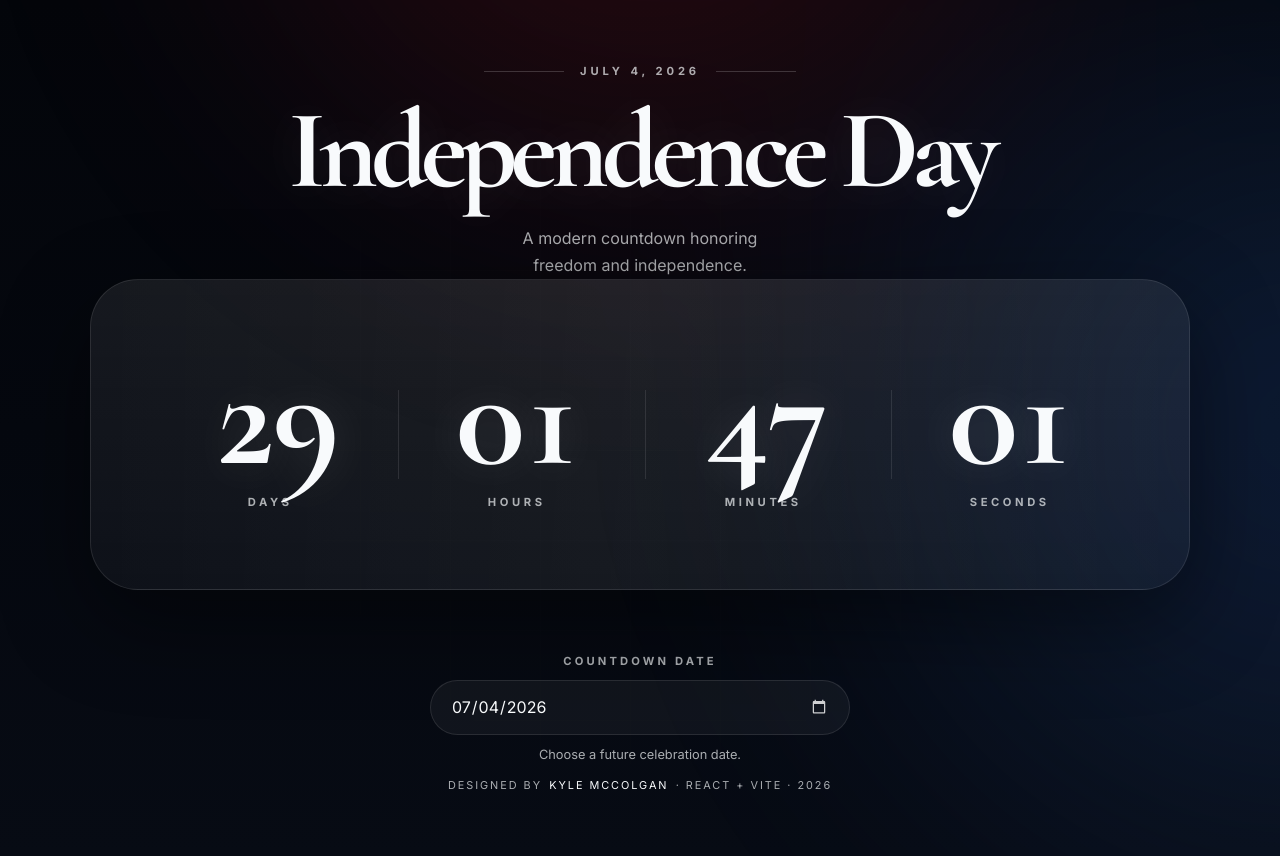
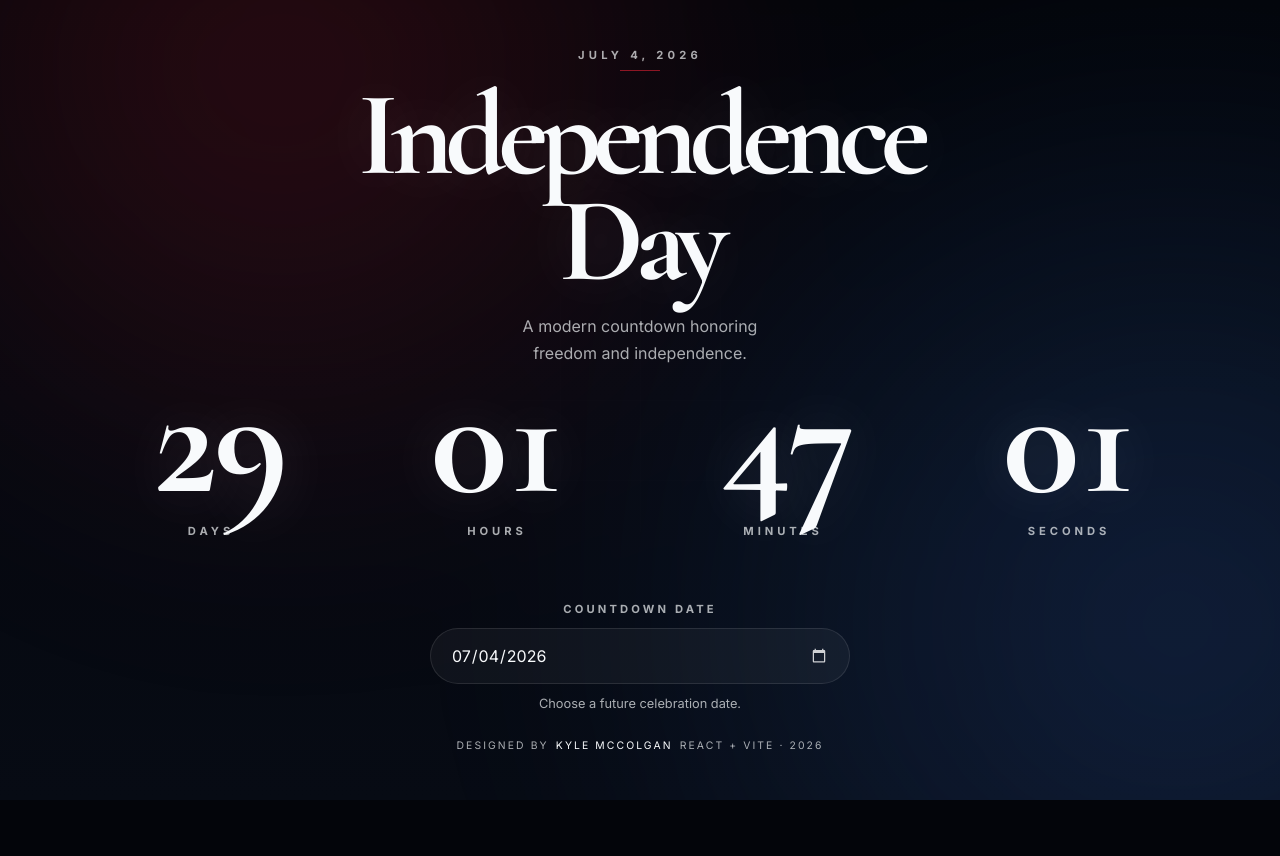
Before and after one commit to mcckyle/the-countdown, a React (Vite) app: page / in a window 1280 px wide. After the commit the page ends 800 px from the top, so only its background shows below. Built offline with nearby package versions, Linux system fonts and the light colour scheme.

Commit message:
App.jsx: Remove the Countdown section wrapper, use 'section' as the Countdown component outer wrapper instead of a div, and remove the pulse animation from Countdown.

```diff
--- a/index.html
+++ b/index.html
@@ -38,7 +38,7 @@
     />
 
     <!-- Prevent White Flash Before CSS Loads. -->
-    <style>html { background: #070b14; }</style>
+    <style>html { background: #03050a; }</style>
   </head>
 
   <body>
--- a/src/App.css
+++ b/src/App.css
@@ -6,12 +6,15 @@
 .app-shell
 {
     position: relative;
+    isolation: isolate;
+
     min-height: 100dvh;
     width: 100%;
+
     display: flex;
     flex-direction: column;
     align-items: center;
-    padding: clamp(1.5rem, 5vw, 4rem);
+    padding: clamp(1rem, 4vw, 3rem);
     overflow: hidden;
 }
 
@@ -22,17 +25,16 @@
 {
     content: "";
     position: absolute;
-    inset: -25%;
-    background: radial-gradient(circle at 50% 0%, rgba(185, 28, 45, 0.25), transparent 35%),
-                radial-gradient(circle at 85% 50%, rgba(59, 130, 246, 0.18), transparent 35%);
+    inset: -20%;
+    background: radial-gradient(circle at 30% 20%, rgba(185, 28, 45, 0.22), transparent 35%),
+                radial-gradient(circle at 80% 70%, rgba(59, 130, 246, 0.18), transparent 40%);
 
-    filter: blur(100px);
-    pointer-events: none;
+    filter: blur(90px);
+    z-index: -2;
 }
 
-
 /* ====================================
-   App Subtle Star Grid Styles.
+   App Subtle Background Texture Styles.
 ======================================= */
 .app-shell::after
 {
@@ -49,10 +51,11 @@
         rgba(255, 255, 255, 0.025) 1px,
         transparent 1px
     );
-    background-size: 90px 90px;
-    mask-image: radial-gradient(circle, black, transparent 75%);
-    opacity: 0.35;
+    background-size: 80px 80px;
+    mask-image: radial-gradient(circle, black, transparent 70%);
+    opacity: 0.25;
     pointer-events: none;
+    z-index: -1;
 }
 
 /* ====================================
@@ -60,13 +63,13 @@
 ======================================= */
 .main
 {
-    position: relative;
-    z-index: 1;
-    width: min(100%, 1100px);
+    width: min(100%, 1080px);
+    flex: 1;
     display: flex;
     flex-direction: column;
+    justify-content: center;
     align-items: center;
-    gap: clamp(2rem, 5vw, 4rem);
+    gap: clamp(2rem, 6vw, 4rem);
 
     animation: fadeIn 0.8s ease both;
 }
@@ -77,26 +80,17 @@
 .countdown-section
 {
     width: 100%;
-    position: relative;
-    padding: clamp(2rem, 7vw, 5rem);
-    border-radius: clamp(1.5rem, 4vw, 3rem);
-    background: linear-gradient(180deg, rgba(255, 255, 255, 0.075), rgba(255, 255, 255, 0.035));
+    padding: clamp(1.5rem, 6vw, 5rem);
+    border-radius: var(--radius);
+    background: linear-gradient(180deg, rgba(255, 255, 255, 0.07), rgba(255, 255, 255, 0.035));
     border: 1px solid var(--color-border);
     backdrop-filter: blur(var(--glass-blur));
     box-shadow: var(--shadow-soft);
     overflow: hidden;
 }
-.countdown-section::before
-{
-    content: "";
-    position: absolute;
-    inset: 0;
-    background: linear-gradient(90deg, transparent, rgba(255, 255, 255, 0.12), transparent);
-    opacity: 0.3;
-}
 
 /* ====================================
-   App Date Selector Styles.
+   App Date Picker Width Styles.
 ======================================= */
 .date-section, .date-picker { width: min(100%, 420px); }
 
@@ -124,5 +118,4 @@
 {
     .app-shell { padding: 1rem; }
     .app-shell::after { background-size: 55px 55px; }
-    .countdown-section { padding: 1.5rem; }
 }
--- a/src/App.jsx
+++ b/src/App.jsx
@@ -1,6 +1,6 @@
 //Filename: App.jsx
 //Author: Kyle McColgan
-//Date: 22 June 2026
+//Date: 1 July 2026
 //Description: This file contains the entry component for the Countdown React project.
 
 import { useState } from "react";
@@ -33,16 +33,13 @@ function App()
         <Header />
 
         <main className="main">
-          <section className="countdown-section">
-            <Countdown targetDate={targetDate} />
-          </section>
+          <Countdown targetDate={targetDate} />
           <DatePicker
             value={targetDate.split("T")[0]}
             minDate={today}
             onChange={handleDateChange}
           />
         </main>
-
         <Footer />
       </div>
     );
--- a/src/components/Countdown/Countdown.css
+++ b/src/components/Countdown/Countdown.css
@@ -8,7 +8,7 @@
     width: 100%;
     display: grid;
     grid-template-columns: repeat(4, 1fr);
-    gap: clamp(1rem, 4vw, 3rem);
+    gap: clamp(1rem, 5vw, 4rem);
     align-items: center;
 }
 
@@ -17,22 +17,10 @@
 ======================================= */
 .time-unit
 {
-    position: relative;
-
     display: flex;
     flex-direction: column;
     align-items: center;
     text-align: center;
-}
-.time-unit:not(:last-child)::after
-{
-    content: "";
-    position: absolute;
-    right: -15%;
-    top: 20%;
-    height: 60%;
-    width: 1px;
-    background: rgba(255, 255, 255, 0.10);
 }
 
 /* ====================================
@@ -40,18 +28,17 @@
 ======================================= */
 .time-value
 {
-    display: block;
     font-family: var(--heading-font);
-    font-size: clamp(4rem, 12vw, 9rem);
+    font-size: clamp(4rem, 14vw, 10rem);
     font-weight: 700;
     font-variant-numeric: tabular-nums;
 
-    line-height: 0.8;
-    letter-spacing: -0.06em;
+    line-height: 0.85;
+    letter-spacing: -0.07em;
     color: var(--color-text);
-    text-shadow: 0 0 45px rgba(255, 255, 255, 0.12);
+    text-shadow: 0 0 60px rgba(255, 255, 255, 0.14);
 
-    animation: countdownPulse 0.25s ease both;
+    animation: countdownTick 400ms ease both;
 }
 
 /* ====================================
@@ -59,10 +46,10 @@
 ======================================= */
 .time-label
 {
-    margin-top: 1.25rem;
+    margin-top: 1rem;
     font-size: 0.7rem;
     font-weight: 700;
-    letter-spacing: 0.32em;
+    letter-spacing: 0.35em;
     text-transform: uppercase;
     color: var(--color-text-muted);
 }
@@ -79,21 +66,18 @@
     align-items: center;
     justify-content: center;
     text-align: center;
-    gap: 1.5rem;
+    gap: 1rem;
 }
-.complete-badge
+.complete-date
 {
-    padding: 0.55rem 1.2rem;
-    border-radius: 999px;
-    background: rgba(255, 255, 255, 0.06);
-    border: 1px solid var(--color-border);
-    font-size: 0.7rem;
-    letter-spacing: 0.24em;
+    margin: 0;
+    font-size: 0.75rem;
+    letter-spacing: 0.3em;
     text-transform: uppercase;
     color: var(--color-text-muted);
 }
-.complete-title { font-size: clamp(3rem, 8vw, 6rem); letter-spacing: -0.05em; }
-.complete-subtitle { color: var(--color-text-muted); max-width: 34ch; }
+.complete-title { font-size: clamp(3rem, 9vw, 7rem); letter-spacing: -0.06em; }
+.complete-subtitle { margin: 0; color: var(--color-text-muted); max-width: 34ch; }
 
 /* ====================================
    Countdown Desktop Hover Styles.
@@ -107,10 +91,10 @@
 /* ====================================
    Countdown Animations Styles.
 ======================================= */
-@keyframes countdownPulse
+@keyframes countdownTick
 {
-    from { opacity: 0.65; transform: scale(0.96); }
-    to { opacity: 1; transform: scale(1); }
+    from { opacity: 0.6; transform: translateY(4px); }
+    to { opacity: 1; transform: translateY(0); }
 }
 
 /* ====================================
@@ -118,8 +102,7 @@
  ======================================= */
 @media (max-width: 760px)
 {
-    .countdown { grid-template-columns: repeat(2, 1fr); }
-    .time-unit:not(:last-child)::after { display: none; }
+    .countdown { grid-template-columns: repeat(2, 1fr); gap: 2rem; }
 }
 @media (max-width: 420px)
 {
--- a/src/components/Countdown/Countdown.jsx
+++ b/src/components/Countdown/Countdown.jsx
@@ -1,9 +1,9 @@
 //Filename: Countdown.jsx
 //Author: Kyle McColgan
-//Date: 22 June 2026
+//Date: 1 July 2026
 //Description: This file contains the parent component for the Countdown React project.
 
-import { useState, useEffect, useRef } from "react";
+import { useState, useEffect } from "react";
 import { getTimeRemaining } from "../../utils/timeUtils";
 
 import "./Countdown.css"
@@ -18,7 +18,6 @@ const UNITS = [
 function Countdown({ targetDate })
 {
   const [timeLeft, setTimeLeft] = useState(getTimeRemaining(targetDate));
-  const [pulse, setPulse] = useState(0);
 
   useEffect(() =>
   {
@@ -26,7 +25,6 @@ function Countdown({ targetDate })
     {
       const remaining = getTimeRemaining(targetDate);
       setTimeLeft(remaining);
-      setPulse(value => value + 1);
     };
 
     update();
@@ -40,35 +38,32 @@ function Countdown({ targetDate })
   if (complete)
   {
     return (
-      <div
-        className="countdown complete"
+      <section
+        className="countdown countdown-complete"
         aria-live="polite"
       >
-        <span className="complete-badge">July 4, 2026</span>
+        <p className="complete-date">July 4, 2026</p>
         <h2 className="complete-title">Happy Independence Day</h2>
         <p className="complete-subtitle">Honoring freedom and independence.</p>
-      </div>
+      </section>
     );
   }
 
   return (
-    <div
+    <section
       className="countdown"
       role="timer"
       aria-live="polite"
     >
       {UNITS.map(({ key, label }) => (
-        <div
-          key={key}
-          className="time-unit"
-        >
-          <span key={`${key}-${pulse}`} className="time-value">
+        <div key={key} className="time-unit">
+          <span className="time-value">
             {String(timeLeft[key]).padStart(2, "0")}
           </span>
           <span className="time-label">{label}</span>
         </div>
       ))}
-    </div>
+    </section>
   );
 }
 
--- a/src/components/DatePicker/DatePicker.css
+++ b/src/components/DatePicker/DatePicker.css
@@ -1,4 +1,4 @@
-/* Filename: src/components/DatePicker/DatePicker.css /*
+/* Filename: src/components/DatePicker/DatePicker.css */
 
 /* ====================================
    DatePicker Container Styles.
@@ -30,8 +30,8 @@
 .date-input
 {
     width: 100%;
-    min-height: 3.4rem;
-    padding: 0.9rem 1.25rem;
+    min-height: 3.5rem;
+    padding: 0.85rem 1.25rem;
 
     color: var(--color-text);
     background: rgba(255, 255, 255, 0.045);
@@ -43,6 +43,7 @@
     transition: border-color var(--transition),
                 box-shadow var(--transition);
 }
+.date-input:hover { border-color: var(--color-border-strong); }
 
 /* ====================================
    DatePicker Focus State Styles.
@@ -63,21 +64,3 @@
     cursor: pointer;
     opacity: 0.8;
 }
-
-/* DatePicker Desktop Hover Effects Styles. */
-@media (hover: hover)
-{
-    .date-input:hover
-    {
-        border-color: var(--color-border-strong);
-    }
-}
-
-/* ====================================
-   DatePicker Media Query Styles.
-======================================= */
-/*@media (max-width: 600px)
-{
-    .date-picker { gap: 0.65rem; }
-    .date-input { min-height: 3.2rem; }
-}*/
--- a/src/components/DatePicker/DatePicker.jsx
+++ b/src/components/DatePicker/DatePicker.jsx
@@ -1,6 +1,6 @@
 //Filename: DatePicker.jsx
 //Author: Kyle McColgan
-//Date: 22 June 2026
+//Date: 1 July 2026
 //Description: This file contains the entry component for the Countdown React project.
 
 import "./DatePicker.css";
@@ -8,14 +8,14 @@ import "./DatePicker.css";
 export default function DatePicker ({ value, minDate, onChange })
 {
   return (
-    <div className="date-picker">
+    <section className="date-picker">
       <label htmlFor="countdown-date" className="date-label">
         Countdown Date
       </label>
 
       <input
+          id="countdown-date"
           type="date"
-          id="countdown-date"
           className="date-input"
           value={value}
           min={minDate}
@@ -25,6 +25,6 @@ export default function DatePicker ({ value, minDate, onChange })
       <p className="date-help">
         Choose a future celebration date.
       </p>
-    </div>
+    </section>
   );
 };
--- a/src/components/Footer/Footer.css
+++ b/src/components/Footer/Footer.css
@@ -11,7 +11,7 @@
 
     display: flex;
     justify-content: center;
-    padding-top: 1rem;
+    padding-top: 1.5rem;
 }
 
 /* ====================================
@@ -26,13 +26,12 @@
     flex-wrap: wrap;
     gap: 0.45rem;
 
-    font-size: 0.68rem;
-    letter-spacing: 0.18em;
+    font-size: 0.65rem;
+    letter-spacing: 0.2em;
     text-transform: uppercase;
+    text-align: center;
     color: var(--color-text-muted);
-    text-align: center;
 }
-.footer-muted { color: var(--color-text-muted); }
 
 /* ====================================
    Footer Link Styles.
@@ -40,9 +39,8 @@
 .footer-link
 {
     color: var(--color-text);
-    text-decoration: none;
 
-    transition: opacity var(--transition), color var(--transition);
+    transition: color var(--transition), opacity var(--transition);
 }
 
 /* ====================================
@@ -58,5 +56,5 @@
 ======================================= */
 @media (max-width: 640px)
 {
-    .footer-text { font-size: 0.58rem; letter-spacing: 0.12em; }
+    .footer-text { font-size: 0.58rem; letter-spacing: 0.14em; }
 }
--- a/src/components/Footer/Footer.jsx
+++ b/src/components/Footer/Footer.jsx
@@ -1,6 +1,6 @@
 //Filename: Footer.jsx
 //Author: Kyle McColgan
-//Date: 22 June 2026
+//Date: 1 July 2026
 //Description: This file contains the Footer component for the Countdown React project.
 
 import "./Footer.css";
@@ -12,9 +12,7 @@ function Footer()
   return (
     <footer className="footer">
       <p className="footer-text">
-        <span className="footer-muted">
-          Designed by
-        </span>
+        <span>Designed by</span>
         <a
           className="footer-link"
           href="https://mcckyle.github.io/"
@@ -23,10 +21,7 @@ function Footer()
         >
           Kyle McColgan
         </a>
-
-        <span className="footer-muted">
-          · React + Vite · {year}
-        </span>
+        <span>React + Vite · {year}</span>
       </p>
     </footer>
   );
--- a/src/components/Header/Header.css
+++ b/src/components/Header/Header.css
@@ -1,7 +1,7 @@
 /* Filename: src/components/Header/Header.css */
 
 /* ====================================
-   Header Layout Styles.
+   Header Hero Styles.
 ======================================= */
 .header
 {
@@ -12,33 +12,37 @@
     flex-direction: column;
     align-items: center;
     text-align: center;
-    gap: clamp(0.8rem, 2vw, 1.5rem);
+    gap: clamp(0.75rem, 2vw, 1.25rem);
 
     animation: fadeIn 0.8s var(--transition) both;
 }
 
 /* ====================================
-   Header Date Eyebrow Styles.
+   Header Eyebrow Styles.
 ======================================= */
-.header-date
+.header-eyebrow
 {
-    display: flex;
-    align-items: center;
-    gap: 1rem;
+    position: relative;
     margin: 0;
-    color: var(--color-text-muted);
+    padding-inline: 0.75rem;
 
     font-size: 0.7rem;
     font-weight: 700;
-    letter-spacing: 0.35em;
+    letter-spacing: 0.38em;
     text-transform: uppercase;
+    color: var(--color-text-muted);
 }
-.header-date::before, .header-date::after
+.header-eyebrow::after
 {
     content: "";
-    width: clamp(2rem, 8vw, 5rem);
+    position: absolute;
+    left: 50%;
+    bottom: -0.55rem;
+    width: 2.5rem;
     height: 1px;
-    background: var(--color-border-strong);
+    transform: translateX(-50%);
+    background: var(--color-accent);
+    opacity: 0.75;
 }
 
 /* ====================================
@@ -46,15 +50,12 @@
 ======================================= */
 .header-title
 {
-    margin: 0;
-    font-family: var(--heading-font);
-    font-size: clamp(3.5rem, 10vw, 7rem);
-    font-weight: 700;
+    max-width: 12ch;
+    font-size: clamp(3.5rem, 11vw, 7.5rem);
     line-height: 0.88;
-    letter-spacing: -0.065em;
-    color: var(--color-text);
+    letter-spacing: -0.07em;
     text-wrap: balance;
-    text-shadow: 0 0 50px rgba(255, 255, 255, 0.10);
+    text-shadow: 0 0 60px rgba(255, 255, 255, 0.12);
 }
 
 /* ====================================
@@ -98,6 +99,5 @@
 ======================================= */
 @media (max-width: 640px)
 {
-    .header-date { font-size: 0.62rem; letter-spacing: 0.24em; }
-    .header-date::before, .header-date::after { width: 1.25rem; }
+    .header-eyebrow { font-size: 0.62rem; letter-spacing: 0.26em; }
 }
--- a/src/components/Header/Header.jsx
+++ b/src/components/Header/Header.jsx
@@ -1,6 +1,6 @@
 //Filename: Header.jsx
 //Author: Kyle McColgan
-//Date: 22 June 2026
+//Date: 1 July 2026
 //Description: This file contains the Header component for the Countdown React project.
 
 import "./Header.css";
@@ -9,7 +9,7 @@ function Header()
 {
   return (
     <header className="header">
-      <p className="header-date">July 4, 2026</p>
+      <p className="header-eyebrow">July 4, 2026</p>
       <h1 className="header-title">Independence Day</h1>
       <p className="header-subtitle">
         A modern countdown honoring freedom and independence.
--- a/src/index.css
+++ b/src/index.css
@@ -8,20 +8,15 @@
     --color-bg: #03050a;
     --color-bg-soft: #070b14;
 
-    --color-surface: rgba(255, 255, 255, 0.055);
-
+    --color-text: #f8fafc;
+    --color-text-muted: rgba(248, 250, 252, 0.68);
     --color-border: rgba(255, 255, 255, 0.10);
     --color-border-strong: rgba(255, 255, 255, 0.18);
 
-    --color-text: #f8fafc;
-    --color-text-muted: rgba(248, 250, 252, 0.68);
-
     --color-accent: #b91c2d;
     --color-secondary: #3b82f6;
-    --color-highlight: #ffffff;
 
     --shadow-soft: 0 30px 90px rgba(0, 0, 0, 0.45);
-    --shadow-raised: 0 32px 90px rgba(0, 0, 0, 0.48);
     --glass-blur: 24px;
 
     --main-font: "Inter", system-ui, sans-serif;
@@ -72,7 +67,7 @@ button, input, select, textarea { font: inherit; }
 ======================================= */
 a
 {
-    color: var(--color-highlight);
+    color: inherit;
     text-decoration: none;
 
     transition: color var(--transition), opacity var(--transition);
@@ -94,7 +89,7 @@ a:hover { color: var(--color-accent); }
 ======================================= */
 @keyframes fadeIn
 {
-    from { opacity: 0; transform: translateY(18px); }
+    from { opacity: 0; transform: translateY(16px); }
     to { opacity: 1; transform: translateY(0); }
 }
 
```
Also changed, not shown: 1 other file (tests, documents, lock files or other folders).
